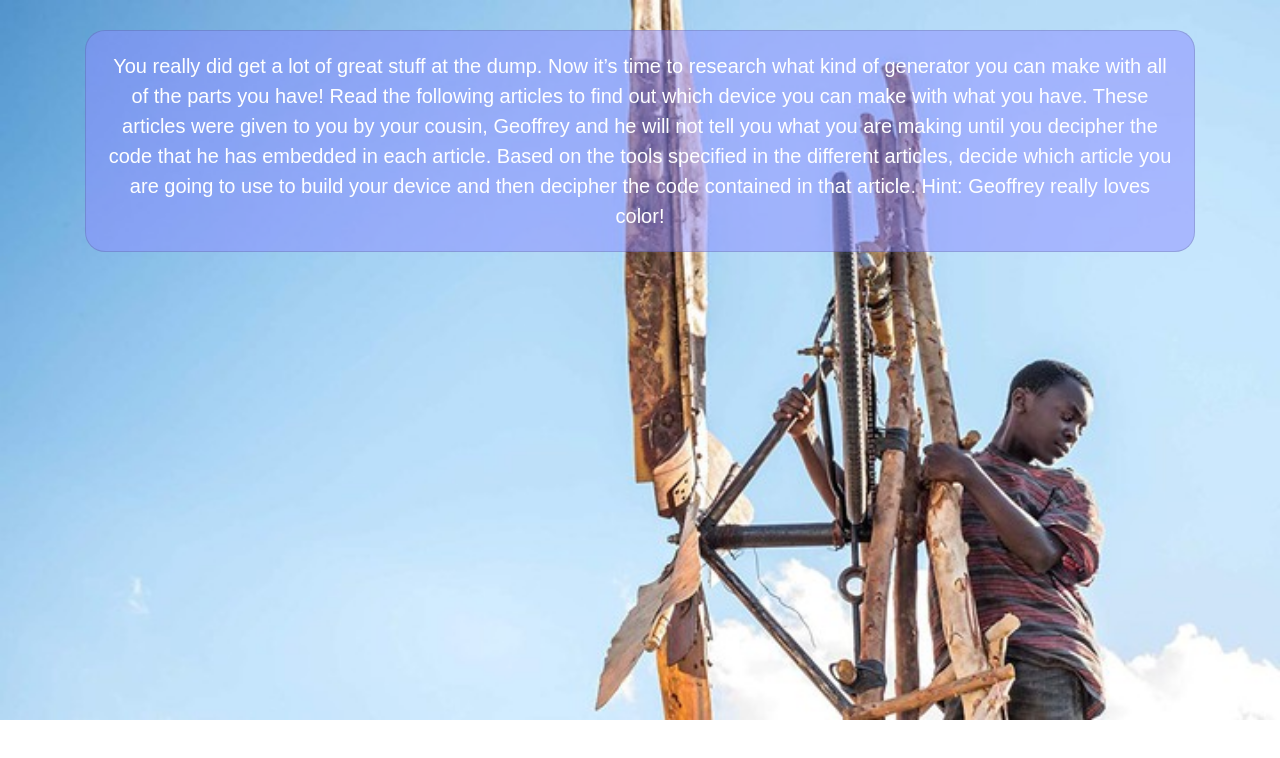
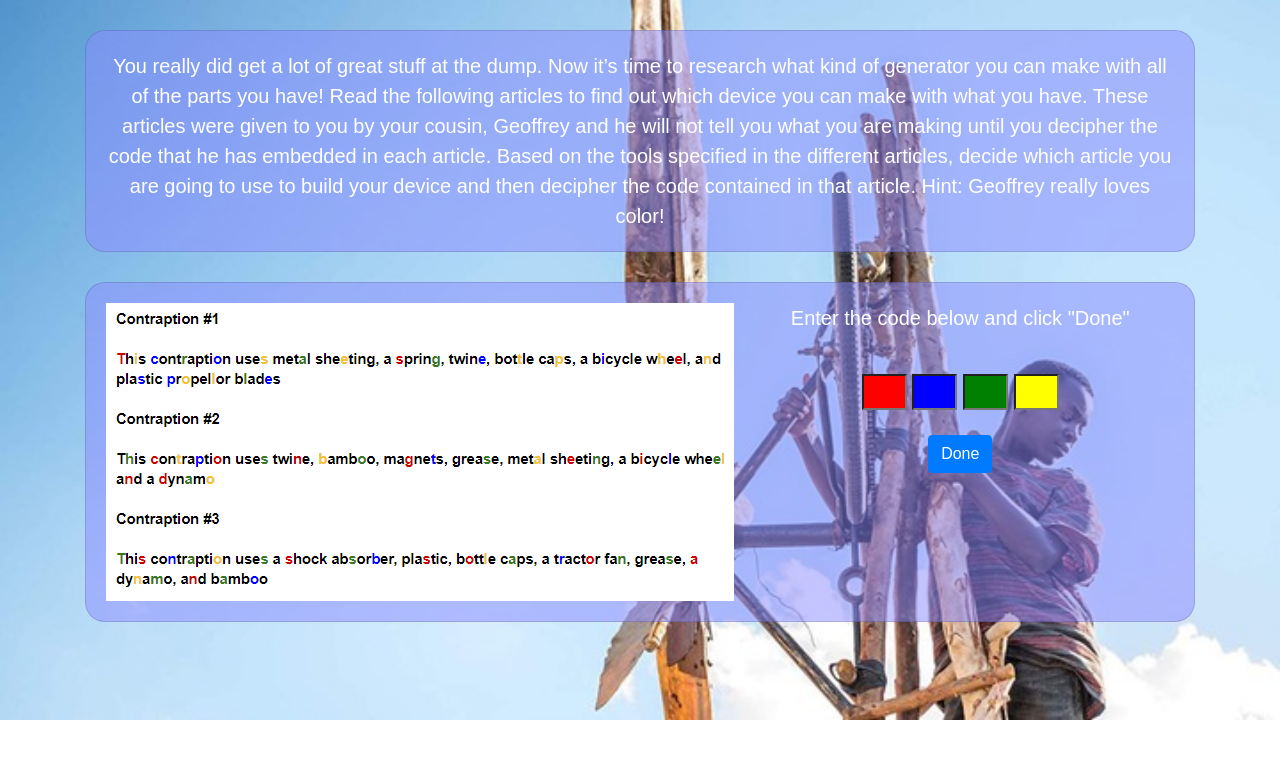
Before and after one commit to Jeff-Paul-Greco/Escape-Rooms, a website: page public/pages/wind-dump.html in a window 1280 px wide. Drawn offline with nearby package versions, Linux system fonts and the light colour scheme; a web font is replaced by a local one.

Commit message:
started layout for q4

```diff
--- a/public/main.js
+++ b/public/main.js
@@ -251,3 +251,22 @@ $(".windQ2").on("click", function (event) {
 
     } else { alert("Try Again!") }
 })
+
+$(".windQ3").on("click", function (event) {
+    event.preventDefault()
+    if ($("#num1").val() === "7") {
+        if ($("#num2").val() === "4") {
+            if ($("#num3").val() === "9") {
+                if ($("#num4").val() === "3") {
+
+                    window.location = "wind-mill.html"
+
+                } else { alert("Try Again!") }
+            } else { alert("Try Again!") }
+        } else { alert("Try Again!") }
+    } else { alert("Try Again!") }
+
+})
+
+
+7493
--- a/public/pages/wind-dump.html
+++ b/public/pages/wind-dump.html
@@ -20,11 +20,42 @@
             <div class="col-md-12">
                 <div class="card text-center percy-intro z-depth-5" id="wind-intro">
                     <div class="card-body">
-                        <p class="card-text">You really did get a lot of great stuff at the dump. Now it’s time to research what kind of generator you can make with all of the parts you have! Read the following articles to find out which device you can make with what you have. These articles were given to you by your cousin, Geoffrey and he will not tell you what you are making until you decipher the code that he has embedded in each article. Based on the tools specified in the different articles, decide which article you are going to use to build your device and then decipher the code contained in that article. Hint: Geoffrey really loves color!
+                        <p class="card-text">You really did get a lot of great stuff at the dump. Now it’s time to
+                            research what kind of generator you can make with all of the parts you have! Read the
+                            following articles to find out which device you can make with what you have. These articles
+                            were given to you by your cousin, Geoffrey and he will not tell you what you are making
+                            until you decipher the code that he has embedded in each article. Based on the tools
+                            specified in the different articles, decide which article you are going to use to build your
+                            device and then decipher the code contained in that article. Hint: Geoffrey really loves
+                            color!
                         </p>
                     </div>
                 </div>
             </div>
+
+            <div class="col-md-12">
+                <div class="card text-center percy-intro z-depth-5" id="wind-intro">
+                    <div class="card-body">
+                        <div class="row">
+                            <div class="col-md-7">
+                                <img src="../images/contraption.PNG">
+                            </div>
+                            <div class="col-md-5">
+                                <p>Enter the code below and click "Done"</p>
+                                <span>
+                                    <input class="combo-lock" type="text" name="num1" id="num1">
+                                    <input class="combo-lock" type="text" name="num2" id="num2">
+                                    <input class="combo-lock" type="text" name="num3" id="num3">
+                                    <input class="combo-lock" type="text" name="num4" id="num4">
+                                </span>
+                                <br>
+                                <a href="!#" class="btn btn-primary windQ3">Done</a>
+                            </div>
+                        </div>
+                    </div>
+                </div>
+            </div>
+
         </div>
     </div>
 
@@ -32,4 +63,5 @@
 </body>
 <script src="https://ajax.googleapis.com/ajax/libs/jquery/3.4.1/jquery.min.js"></script>
 <script src="../main.js"></script>
+
 </html>
--- a/public/style.css
+++ b/public/style.css
@@ -187,3 +187,26 @@ select > option {
     border: 5px solid black;
     max-width: 100px;
 }
+
+.combo-lock {
+    max-width: 45px;
+    margin: 25px 0px 25px 0px;
+    color: white;
+    text-align: center;
+}
+
+#num1 {
+    background-color: red;
+}
+
+#num2 {
+    background-color: blue;
+}
+
+#num3 {
+    background-color: green;
+}
+
+#num4 {
+    background-color: yellow;
+}
```
Also changed, not shown: public/pages/wind-mill.html (added, +34 -0 lines).
